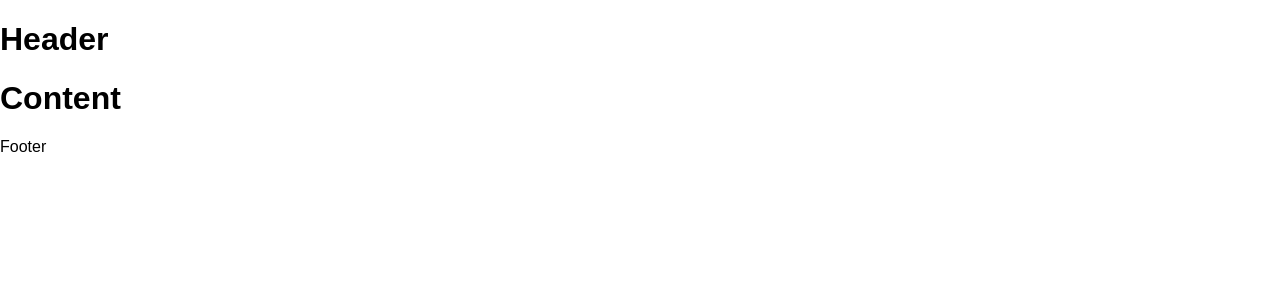
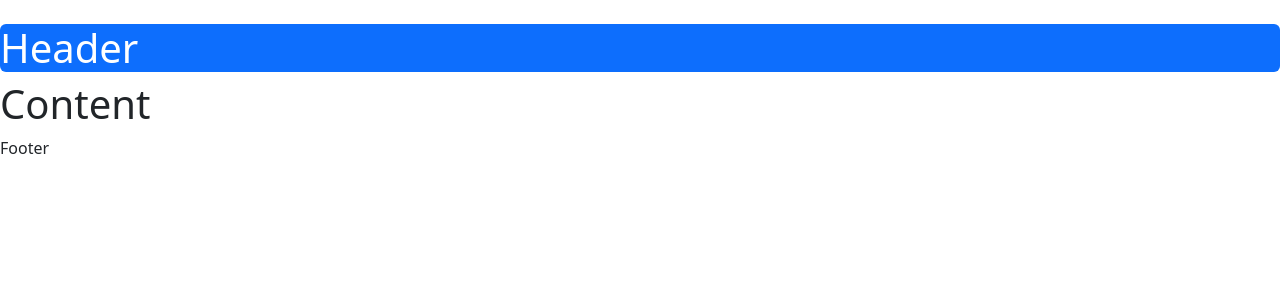
Before and after one commit to gnzlplcs/team-member-allocation, a React (Create React App) app: page / in a window 1280 px wide. Shown: the top 300 px of the page. Built offline with nearby package versions, Linux system fonts and the light colour scheme.

Commit message:
:package: install bootstrap and teste

```diff
--- a/package.json
+++ b/package.json
@@ -6,6 +6,7 @@
     "@testing-library/jest-dom": "^5.16.5",
     "@testing-library/react": "^13.3.0",
     "@testing-library/user-event": "^13.5.0",
+    "bootstrap": "^5.2.0",
     "react": "^18.2.0",
     "react-dom": "^18.2.0",
     "react-scripts": "5.0.1",
--- a/src/Header.jsx
+++ b/src/Header.jsx
@@ -1,6 +1,6 @@
 const Header = () => {
   return (
-    <header>
+    <header className="mt-4 p5 bg-primary text-white rounded">
       <h1>Header</h1>
     </header>
   )
--- a/src/index.js
+++ b/src/index.js
@@ -3,6 +3,7 @@
 import './index.css';
 import App from './App';
 import reportWebVitals from './reportWebVitals';
+import 'bootstrap/dist/css/bootstrap.min.css';
 
 const root = ReactDOM.createRoot(document.getElementById('root'));
 root.render(
```
Also changed, not shown: 1 other file (tests, documents, lock files or other folders).
